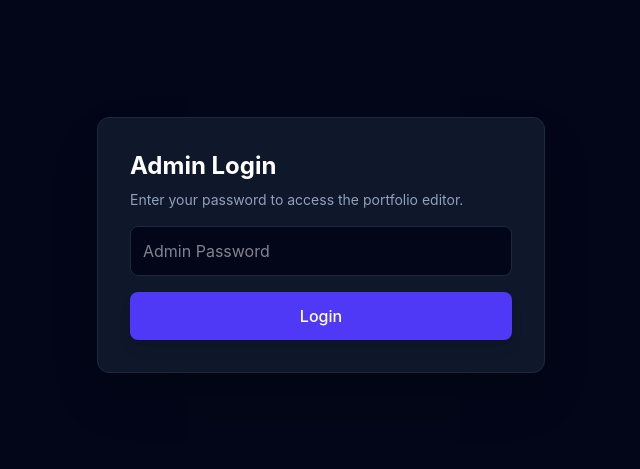
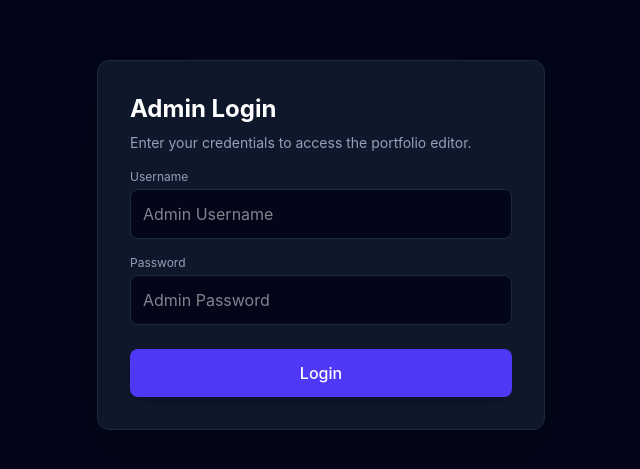
Before and after one commit to anjan-71/my-portfolio, a Next.js app: page /admin in a window 1280 px wide. Shown: the part 155-624 px from the top of the page, without its empty margins (319-959 px from the left). Built offline with nearby package versions, Linux system fonts and the light colour scheme; no server answers.

Commit message:
Add username and password authentication to admin dashboard

```diff
--- a/app/admin/page.jsx
+++ b/app/admin/page.jsx
@@ -5,12 +5,12 @@
 
 export default function AdminPage() {
   const [isAuthenticated, setIsAuthenticated] = useState(false);
+  const [usernameInput, setUsernameInput] = useState('');
   const [passwordInput, setPasswordInput] = useState('');
   const [jsonInputString, setJsonInputString] = useState('');
   const [loading, setLoading] = useState(true);
   const [saving, setSaving] = useState(false);
 
-  // Check initial authentication and fetch data
   useEffect(() => {
     async function initAdmin() {
       try {
@@ -41,29 +41,26 @@
       const res = await fetch('/api/auth/login', {
         method: 'POST',
         headers: { 'Content-Type': 'application/json' },
-        body: JSON.stringify({ password: passwordInput }),
+        body: JSON.stringify({ username: usernameInput, password: passwordInput }),
       });
 
-      // Get response as text first to inspect it
       const textResponse = await res.text();
       let result;
 
       try {
         result = JSON.parse(textResponse);
       } catch (err) {
-        // If it's HTML, throw a clean error showing it's a 404/500 page
-        throw new Error(`API route error (received HTML instead of JSON). Check if app/api/auth/login/route.js exists. Response preview: ${textResponse.slice(0, 100)}`);
+        throw new Error(`API route error: ${textResponse.slice(0, 100)}`);
       }
 
       if (result.success) {
         setIsAuthenticated(true);
         window.location.reload();
       } else {
-        alert(result.error || 'Incorrect password!');
+        alert(result.error || 'Incorrect username or password!');
       }
     } catch (err) {
       alert('Login failed: ' + err.message);
-      console.error(err);
     }
   };
 
@@ -78,14 +75,7 @@
         body: JSON.stringify(parsedData),
       });
 
-      const textResponse = await response.text();
-      let result;
-
-      try {
-        result = JSON.parse(textResponse);
-      } catch (e) {
-        throw new Error(`Server returned non-JSON response: "${textResponse || 'Empty body'}"`);
-      }
+      const result = await response.json();
 
       if (!response.ok || !result.success) {
         throw new Error(result.error || 'Failed to update portfolio data');
@@ -94,7 +84,6 @@
       alert('Portfolio updated successfully!');
     } catch (err) {
       alert('Error saving changes: ' + err.message);
-      console.error(err);
     } finally {
       setSaving(false);
     }
@@ -108,13 +97,28 @@
     );
   }
 
-  // Show Login Form if not authenticated
+  // Show Login Form with Username and Password fields
   if (!isAuthenticated) {
     return (
       <div className="min-h-screen bg-slate-950 text-white flex items-center justify-center p-4">
         <form onSubmit={handleLogin} className="bg-slate-900 border border-slate-800 p-8 rounded-xl max-w-md w-full space-y-4 shadow-2xl">
           <h1 className="text-2xl font-bold mb-2">Admin Login</h1>
-          <p className="text-slate-400 text-sm">Enter your password to access the portfolio editor.</p>
+          <p className="text-slate-400 text-sm">Enter your credentials to access the portfolio editor.</p>
+
+          <div>
+            <label className="block text-xs text-slate-400 mb-1">Username</label>
+            <input
+              type="text"
+              value={usernameInput}
+              onChange={(e) => setUsernameInput(e.target.value)}
+              placeholder="Admin Username"
+              className="w-full bg-slate-950 border border-slate-800 p-3 rounded-lg text-white focus:outline-none focus:border-indigo-500"
+              required
+            />
+          </div>
+
+          <div>
+            <label className="block text-xs text-slate-400 mb-1">Password</label>
             <input
               type="password"
               value={passwordInput}
@@ -123,7 +127,9 @@
               className="w-full bg-slate-950 border border-slate-800 p-3 rounded-lg text-white focus:outline-none focus:border-indigo-500"
               required
             />
-          <button type="submit" className="w-full bg-indigo-600 hover:bg-indigo-500 py-3 rounded-lg font-medium transition shadow-lg">
+          </div>
+
+          <button type="submit" className="w-full bg-indigo-600 hover:bg-indigo-500 py-3 rounded-lg font-medium transition shadow-lg mt-2">
             Login
           </button>
         </form>
--- a/app/api/auth/login/route.js
+++ b/app/api/auth/login/route.js
@@ -3,15 +3,18 @@
 
 export async function POST(request) {
   try {
-    const { password } = await request.json();
+    const { username, password } = await request.json();
 
-    if (password === process.env.ADMIN_PASSWORD) {
+    const expectedUsername = process.env.ADMIN_USERNAME || 'admin';
+    const expectedPassword = process.env.ADMIN_PASSWORD;
+
+    if (username === expectedUsername && password === expectedPassword) {
       const cookieStore = await cookies();
 
       cookieStore.set('admin_session', process.env.JWT_SECRET || 'fallback_secret', {
         httpOnly: true,
         secure: process.env.NODE_ENV === 'production',
-        sameSite: 'strict',
+        sameSite: 'lax',
         maxAge: 60 * 60 * 24, // 1 day
         path: '/',
       });
@@ -19,7 +22,7 @@
       return NextResponse.json({ success: true });
     }
 
-    return NextResponse.json({ success: false, error: 'Invalid password' }, { status: 401 });
+    return NextResponse.json({ success: false, error: 'Invalid username or password' }, { status: 401 });
   } catch (err) {
     return NextResponse.json({ success: false, error: err.message }, { status: 500 });
   }
```
Lines whose indentation alone changed are shown as unchanged.
